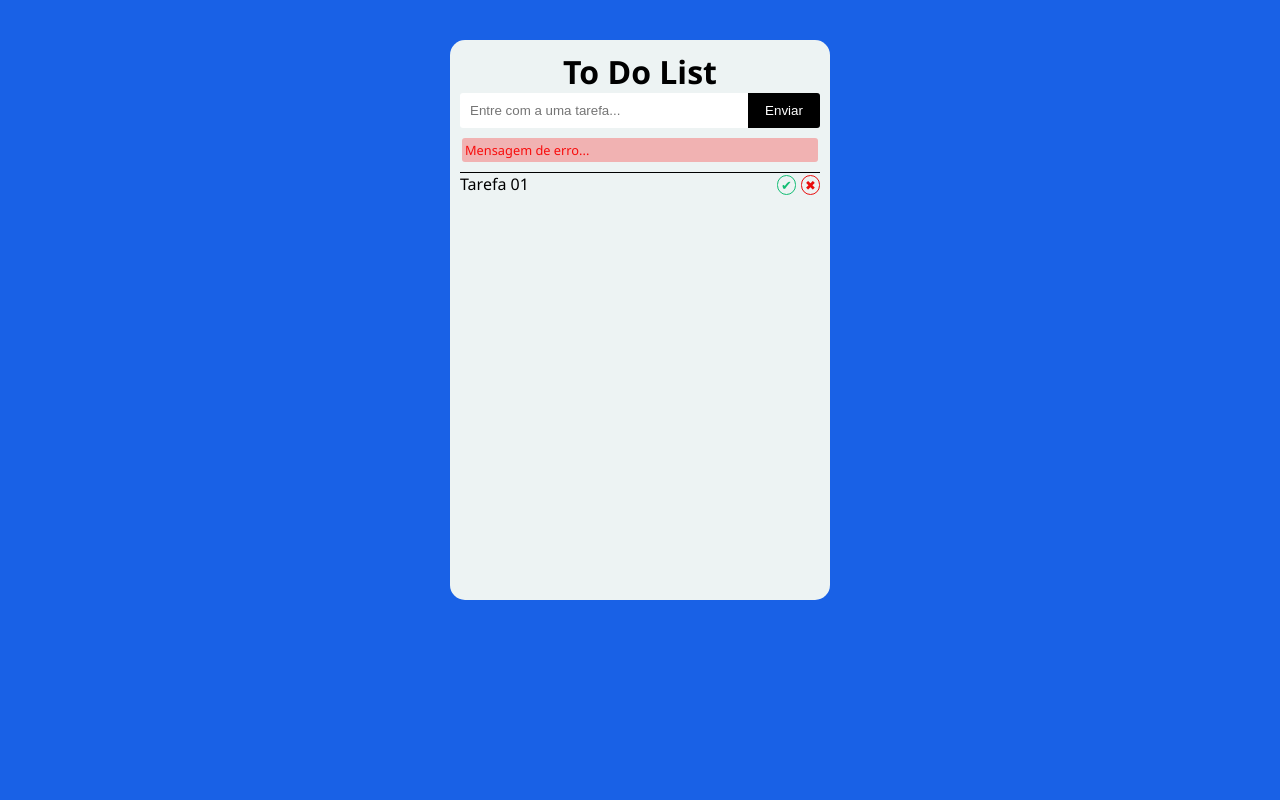
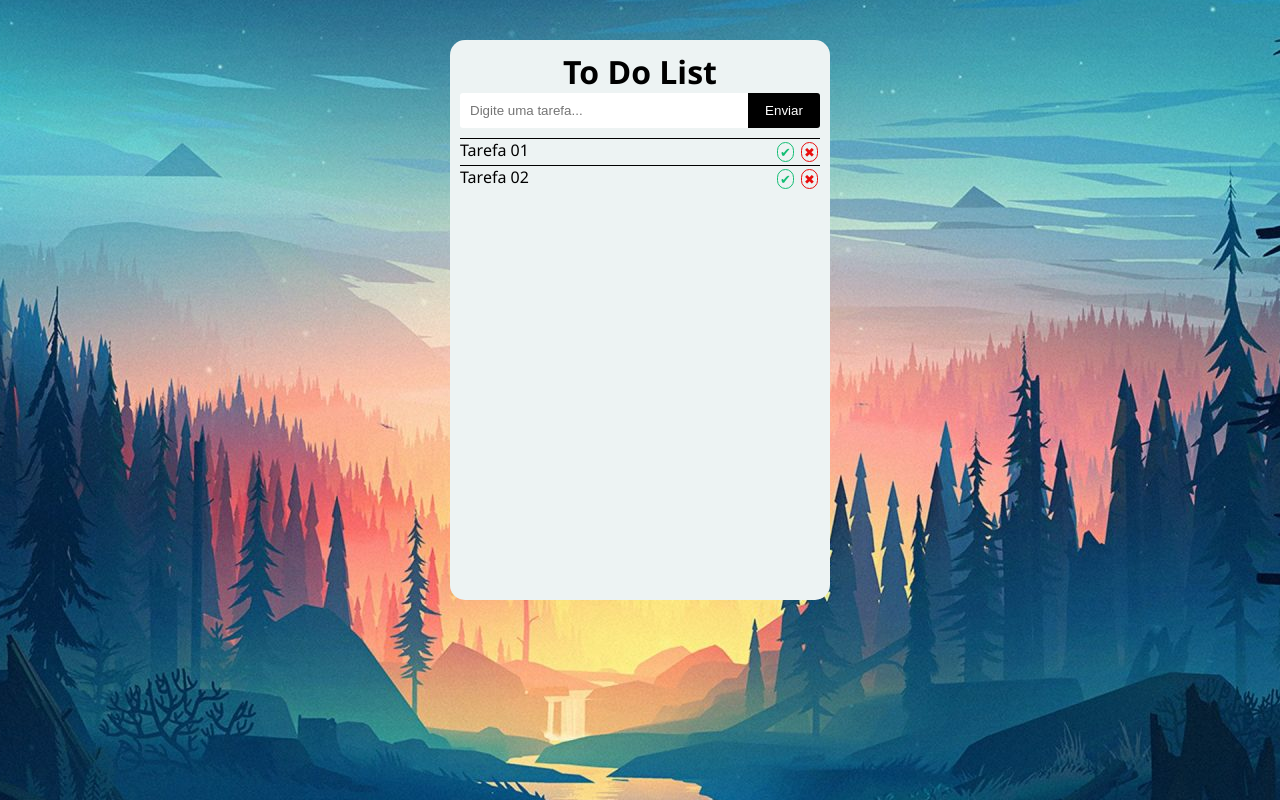
Before and after one commit to Ryandls/ToDoList-Vue, a Vue app: page / in a window 1280 px wide. Built offline with nearby package versions, Linux system fonts and the light colour scheme.

Commit message:
update css and function to add

```diff
--- a/src/App.vue
+++ b/src/App.vue
@@ -18,10 +18,17 @@ export default {
   margin: 0;
   padding: 0;
 }
+html {
+  position: aboslute;
+  background-image: url("./assets/wallpaper.jpg");
+  background-position: center center;
+  width: 100%;
+  height: 100%;
+}
+
 body {
-  background-color: rgb(25, 97, 230);
   font-family: "Segoe UI", Tahoma, Geneva, Verdana, sans-serif;
-  color:black;
+  color: black;
 }
 
 #app {
@@ -36,5 +43,4 @@ body {
   overflow: auto;
   border-radius: 15px;
 }
-
 </style>
--- a/src/components/Body.vue
+++ b/src/components/Body.vue
@@ -1,16 +1,16 @@
 <template>
   <div>
     <h1>To Do List</h1>
-    <form>
-      <input type="text" placeholder="Entre com a uma tarefa..." />
+    <form @submit.prevent="save()">
+      <input type="text" placeholder="Digite uma tarefa..." v-model="toDo" />
       <button>Enviar</button>
     </form>
-    <p class="error-message">Mensagem de erro...</p>
+    <p class="error-message" v-show="errorMessage">{{ errorMessage }}</p>
   </div>
   <div class="to-do-list">
     <ol>
-      <li>
-        <span class="text">Tarefa 01</span>
+      <li v-for="td in toDoList" :key="td.text">
+        <span class="text">{{ td.text }}</span>
         <span class="actions">
           <button class="complete">&#10004;</button>
           <button class="remove">&#10006;</button>
@@ -20,9 +20,31 @@
   </div>
 </template>
 <script>
-export default {};
+export default {
+  data() {
+    return {
+      errorMessage: null,
+      toDoList: [
+        { text: "Tarefa 01", completed: false },
+        { text: "Tarefa 02", completed: true },
+      ],
+      toDo: "",
+    };
+  },
+  methods: {
+    save() {
+      this.errorMessage = null;
+      if (!this.toDo) {
+        this.errorMessage = "Digite a tarefa!";
+        return;
+      }
+      this.toDoList.push({ text: this.toDo, completed: false });
+      this.toDo = "";
+    },
+  },
+};
 </script>
-<style>
+<style scoped>
 h1 {
   text-align: center;
 }
@@ -95,8 +117,7 @@ form button {
 
 .to-do-list ol li .actions button {
   width: 20px;
-  margin-left: 2px;
-  margin-top: 2px;
+  margin: 3px 2px 3px 2px;
   height: 20px;
   line-height: 15px;
   border-radius: 10px;
```
Also changed, not shown: src/assets/wallpaper.jpg (added).
